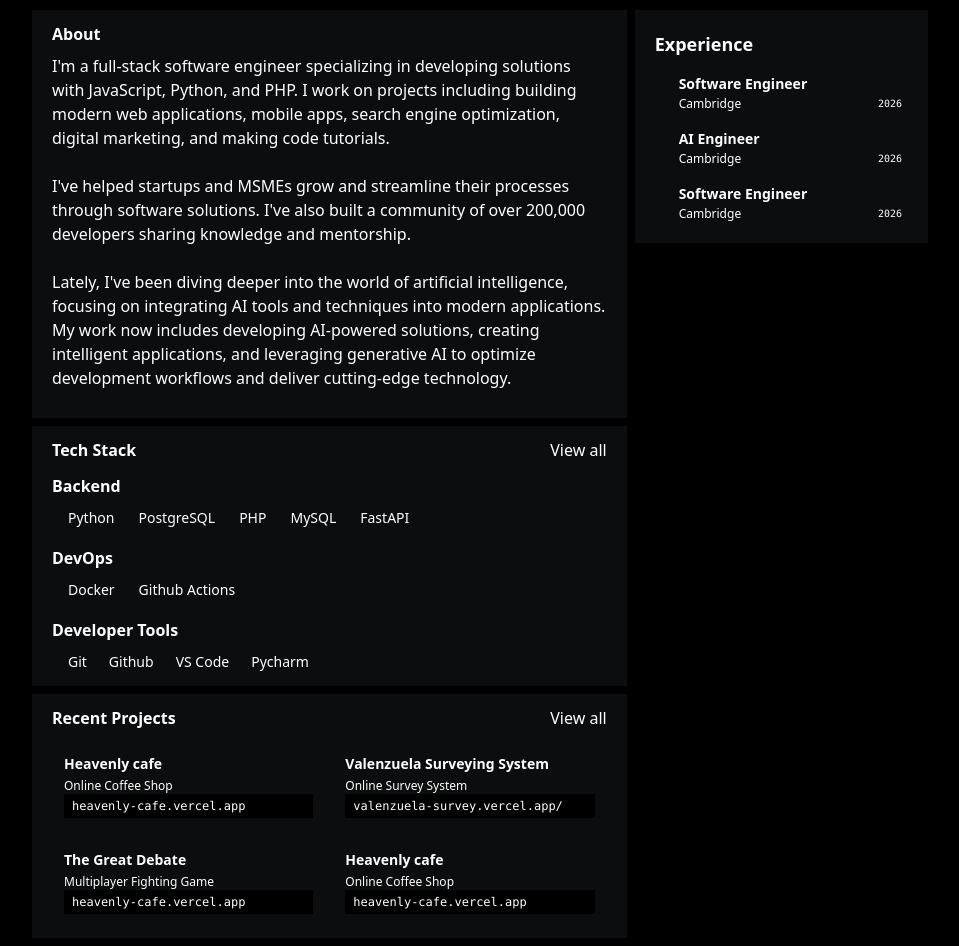
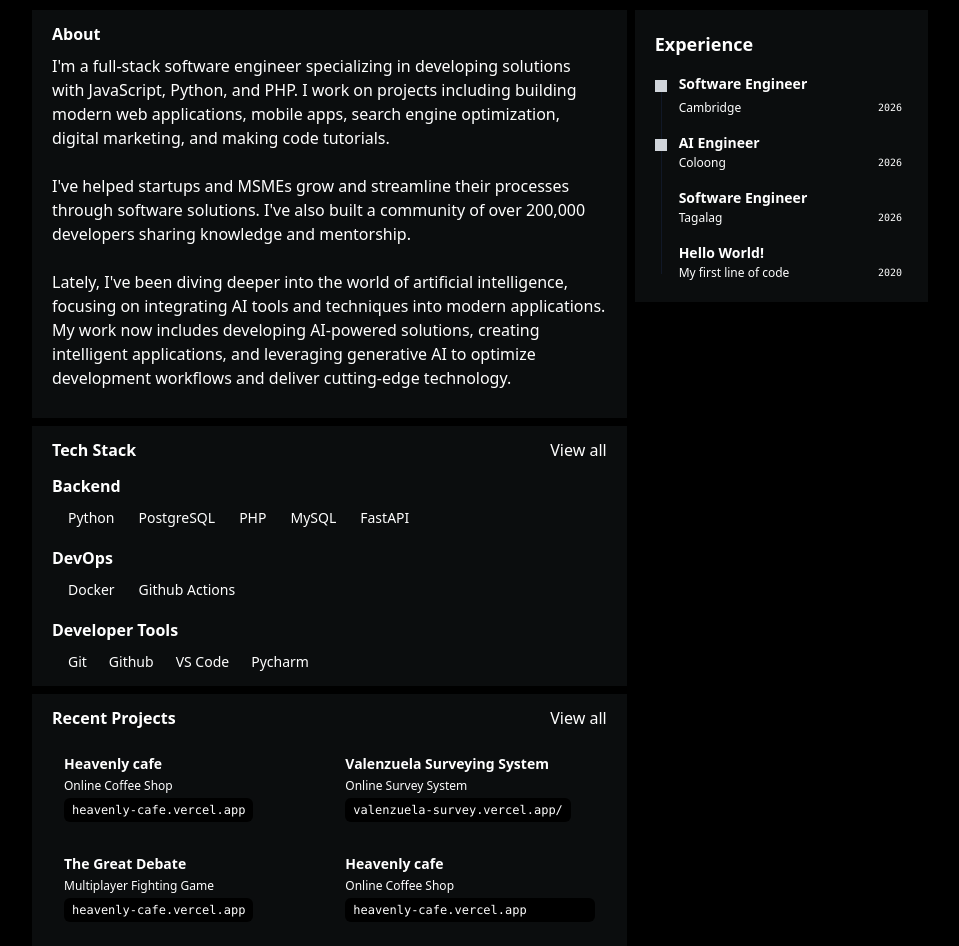
Before and after one commit to redd1514/my-portfolio, a React (Vite) app: page / in a window 1280 px wide. Shown: the part 220-1166 px from the top of the page, without its empty margins (160-1119 px from the left). Built offline with nearby package versions, Linux system fonts and the light colour scheme.

Commit message:
Initialcommit

```diff
--- a/src/components/experience.jsx
+++ b/src/components/experience.jsx
@@ -1,31 +1,42 @@
 const Experience = () => {
     return (
-        <div className="bg-white dark:bg-[#0b0d0e] p-5">
+        <div className="bg-white dark:bg-[#0b0d0e] p-5 space-y-2 group flex-1">
             <h2 className="text-lg font-bold">Experience</h2>
 
-            <div className="">
+            <div className="relative space-y-4 mt-4">
+                <div className="absolute left-1.5 top-1.5 bottom-2 w-px bg-gray-900"></div>
                 <div className="relative pl-6 mt-4">
+                    <div className="absolute left-0 top-1.5 w-3 h-3  border-2 border-gray-300 bg-gray-300"></div>
+                    <div className="space-y-1">
                     <h3 className="text-sm font-semibold">Software Engineer</h3>
                     <div className="flex items-center justify-between">
                         <span className="text-xs">Cambridge</span>
                         <span className="text-[10px] font-mono px-1.5 py-0.5">2026</span>
                     </div>
+                    </div>
                 </div>
                 <div className="relative pl-6 mt-4">
+                    <div className="absolute left-0 top-1.5 w-3 h-3  border-2 border-gray-300 bg-gray-300"></div>
                     <h3 className="text-sm font-semibold">AI Engineer</h3>
                     <div className="flex items-center justify-between">
-                        <span className="text-xs">Cambridge</span>
+                        <span className="text-xs">Coloong</span>
                         <span className="text-[10px] font-mono px-1.5 py-0.5">2026</span>
                     </div>
                 </div>
                 <div className="relative pl-6 mt-4">
                     <h3 className="text-sm font-semibold">Software Engineer</h3>
                     <div className="flex items-center justify-between">
-                        <span className="text-xs">Cambridge</span>
+                        <span className="text-xs">Tagalag</span>
                         <span className="text-[10px] font-mono px-1.5 py-0.5">2026</span>
                     </div>
                 </div>
-
+                <div className="relative pl-6 mt-4">
+                    <h3 className="text-sm font-semibold">Hello World!</h3>
+                    <div className="flex items-center justify-between">
+                        <span className="text-xs">My first line of code</span>
+                        <span className="text-[10px] font-mono px-1.5 py-0.5">2020</span>
+                    </div>
+                </div>
             </div>
         </div>
 
--- a/src/components/recentProject.jsx
+++ b/src/components/recentProject.jsx
@@ -11,22 +11,22 @@ const Recent = () => {
                 <div className="p-3 space-y-1">
                     <h3 className="text-sm font-semibold ">Heavenly cafe</h3>
                     <p className="text-xs ">Online Coffee Shop</p>
-                    <a href="https://heavenly-cafe.vercel.app/"><p className="text-xs px-2 py-1 font-mono bg bg-gray-100 dark:bg-black">heavenly-cafe.vercel.app</p></a>
+                    <a href="https://heavenly-cafe.vercel.app/"><p className="text-xs px-2 py-1 font-mono inline-block mt-1 rounded-md bg-gray-100 dark:bg-black">heavenly-cafe.vercel.app</p></a>
                 </div>
                  <div className="p-3 space-y-1">
                     <h3 className="text-sm font-semibold ">Valenzuela Surveying System</h3>
                     <p className="text-xs ">Online Survey System</p>
-                      <a href="https://valenzuela-survey.vercel.app/"><p className="text-xs px-2 py-1 font-mono bg bg-gray-100 dark:bg-black">valenzuela-survey.vercel.app/</p></a>
+                      <a href="https://valenzuela-survey.vercel.app/"><p className="text-xs px-2 py-1 font-mono inline-block mt-1 rounded-md bg-gray-100 dark:bg-black">valenzuela-survey.vercel.app/</p></a>
                 </div>
                  <div className="p-3 space-y-1">
                     <h3 className="text-sm font-semibold ">The Great Debate</h3>
                     <p className="text-xs ">Multiplayer Fighting Game</p>
-                      <a href="https://heavenly-cafe.vercel.app/"><p className="text-xs px-2 py-1 font-mono bg bg-gray-100 dark:bg-black">heavenly-cafe.vercel.app</p></a>
+                      <a href="https://heavenly-cafe.vercel.app/"><p className="text-xs px-2 py-1 font-mono inline-block mt-1 rounded-md bg-gray-100 dark:bg-black">heavenly-cafe.vercel.app</p></a>
                 </div>
                  <div className="p-3 space-y-1">
                     <h3 className="text-sm font-semibold ">Heavenly cafe</h3>
                     <p className="text-xs ">Online Coffee Shop</p>
-                      <a href="https://heavenly-cafe.vercel.app/"><p className="text-xs px-2 py-1 font-mono bg bg-gray-100 dark:bg-black">heavenly-cafe.vercel.app</p></a>
+                      <a href="https://heavenly-cafe.vercel.app/"><p className="text-xs px-2 py-1 font-mono binline-block mt-1 rounded-md bg-gray-100 dark:bg-black">heavenly-cafe.vercel.app</p></a>
                 </div>
             </div>
 
```
